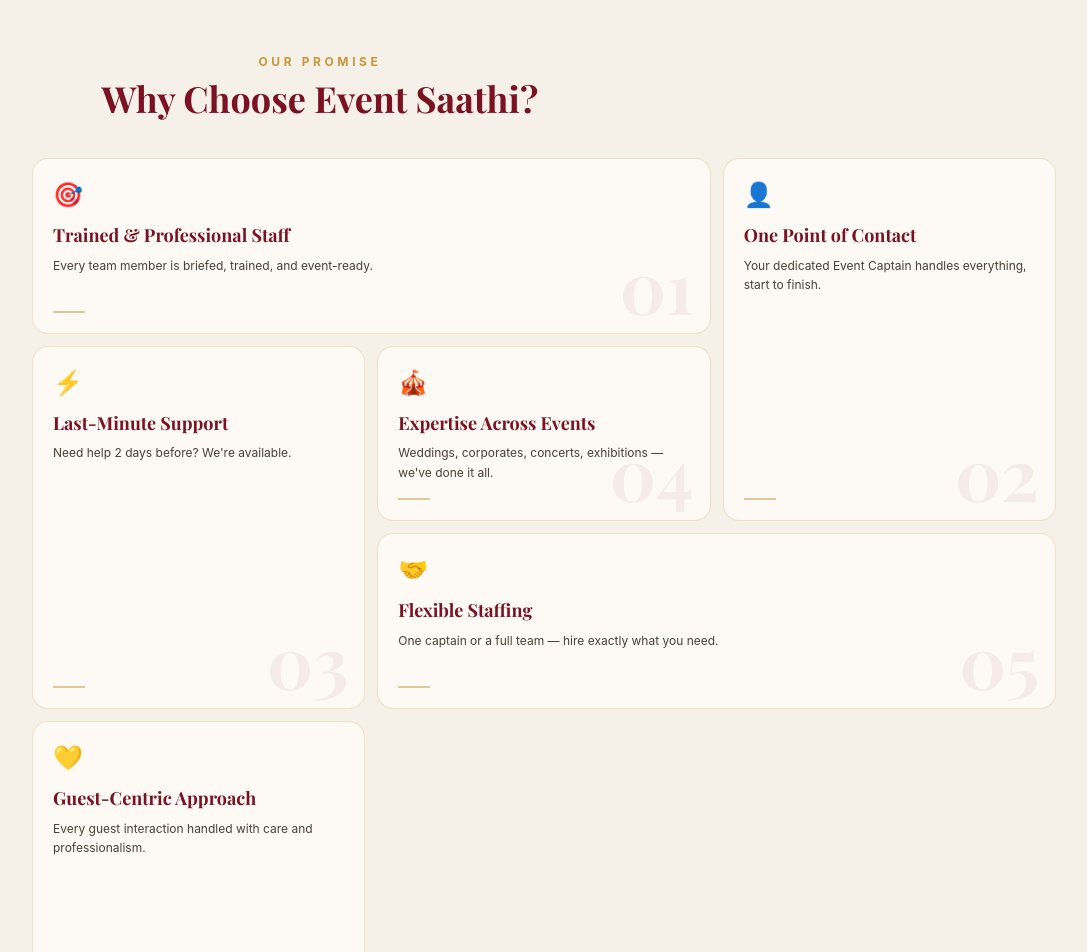
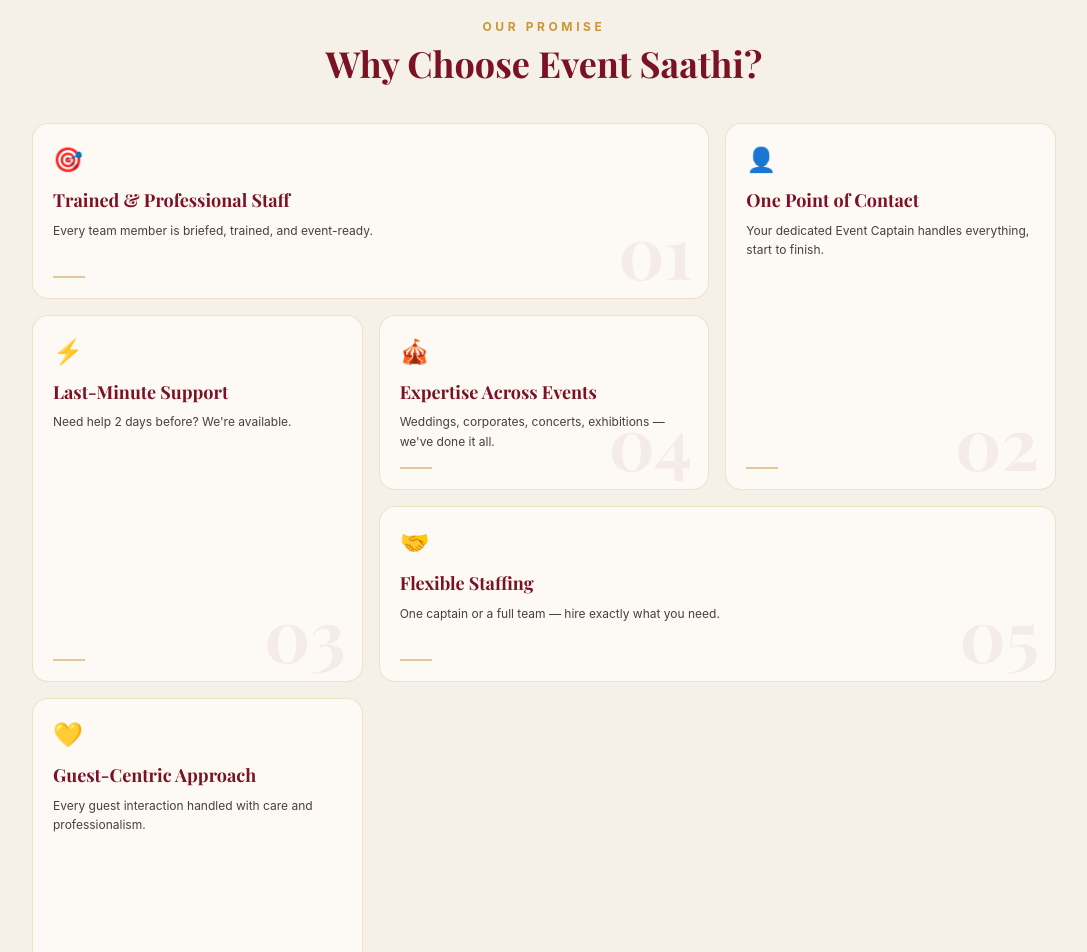
Before and after one commit to mehulnawal/Event-Sathi, a Next.js app in the folder client/: page / in a window 1280 px wide. Shown: the part 4080-5032 px from the top of the page, without its empty margins (96-1183 px from the left). Built offline with nearby package versions, Linux system fonts and the light colour scheme.

Commit message:
why choose us updated

```diff
--- a/client/src/components/ProcessSection.jsx
+++ b/client/src/components/ProcessSection.jsx
@@ -213,9 +213,9 @@
             className="text-[#7B1223] text-3xl sm:text-4xl md:text-5xl font-bold tracking-wide"
             style={{ fontFamily: "'Playfair Display', serif" }}
           >
-            The Golden Thread Journey
+            From Enquiry to Execution
           </h2>
-          <div className="w-16 h-[2px] bg-[#C9973A]/40 mx-auto mt-4" />
+          {/* <div className="w-16 h-[2px] bg-[#C9973A]/40 mx-auto mt-4" /> */}
         </div>
 
         <div className="relative">
--- a/client/src/components/WhyChooseUs.jsx
+++ b/client/src/components/WhyChooseUs.jsx
@@ -42,10 +42,42 @@
 ];
 
 export default function WhyChooseUsSection() {
+  const renderCard = (index) => {
+    const card = WHY_CARDS[index];
+    if (!card) return null;
+
+    return (
+      <motion.div
+        initial={{ opacity: 0, y: 20 }}
+        whileInView={{ opacity: 1, y: 0 }}
+        viewport={{ once: true, amount: 0.2 }}
+        transition={{ duration: 0.5, delay: index * 0.08 }}
+        className="bg-[#FDFAF5] border border-[#C9973A]/25 rounded-2xl p-5 relative overflow-hidden flex flex-col justify-between hover:border-[#C9973A]/60 hover:shadow-md transition-all duration-300 h-full min-h-[150px]"
+      >
+        {/* Faded background number */}
+        <span className="absolute bottom-3 right-4 font-['Playfair_Display'] text-7xl font-bold text-[#7B1223]/6 select-none pointer-events-none leading-none">
+          {card.id}
+        </span>
+
+        {/* Top Content */}
+        <div>
+          <span className="text-2xl mb-3 block">{card.emoji}</span>
+          <h3 className="font-['Playfair_Display'] text-lg font-bold text-[#7B1223] leading-snug mb-2">
+            {card.title}
+          </h3>
+          <p className="text-xs text-[#4A3F35] leading-relaxed">{card.desc}</p>
+        </div>
+
+        {/* Bottom gold line accent */}
+        <div className="w-8 h-0.5 bg-[#C9973A]/50 mt-4" />
+      </motion.div>
+    );
+  };
+
   return (
     <section
       id="why-us"
-      className="bg-[#F5F0E8] py-16 md:py-20 lg:py-24 px-6 relative z-10 border-t border-[#C9973A]/20 overflow-hidden"
+      className="bg-[#F5F0E8] py-12 md:py-16 lg:py-20 px-6 relative z-10 overflow-hidden"
     >
       {/* Left side vertical text (Desktop only) */}
       <div className="hidden lg:flex absolute left-4 top-1/2 -translate-y-1/2 -rotate-90 items-center gap-3 select-none pointer-events-none">
@@ -57,8 +89,8 @@
       </div>
 
       <div className="max-w-5xl mx-auto relative z-10">
-        {/* Section header — left aligned */}
-        <div className="mb-10 max-w-xl text-center">
+        {/* Section Header */}
+        <div className="mb-10 text-center">
           <span className="text-xs font-bold tracking-[0.3em] text-[#C9973A] uppercase block mb-2">
             Our Promise
           </span>
@@ -67,98 +99,39 @@
           </h2>
         </div>
 
-        {/* Desktop Bento Grid (md and above) */}
-        <div className="hidden md:grid grid-cols-3 gap-3 auto-rows-fr">
-          {/* Card 01 - Wide & Short (Spans 2 cols, 1 row) */}
-          <div className="md:col-span-2">
-            <CardWrapper card={WHY_CARDS[0]} index={0} />
+        {/* Main Clean Responsive Grid Container */}
+        <div className="grid grid-cols-2 md:grid-cols-3 gap-3 md:gap-4 auto-rows-fr">
+          {/* Card 01 - Desktop: Wide (2 Cols) | Mobile: Wide (2 Cols) */}
+          <div className="col-span-2 md:col-span-2 md:row-span-1">
+            {renderCard(0)}
           </div>
 
-          {/* Card 02 - Narrow & Tall (Spans 1 col, 2 rows) */}
-          <div className="md:row-span-2">
-            <CardWrapper card={WHY_CARDS[1]} index={1} />
+          {/* Card 02 - Desktop: Tall (2 Rows) | Mobile: Normal (1 Col) */}
+          <div className="col-span-1 md:col-span-1 md:row-span-2">
+            {renderCard(1)}
           </div>
 
-          {/* Card 03 - Narrow & Tall (Spans 1 col, 2 rows) */}
-          <div className="md:row-span-2">
-            <CardWrapper card={WHY_CARDS[2]} index={2} />
+          {/* Card 03 - Desktop: Tall (2 Rows) | Mobile: Normal (1 Col) */}
+          <div className="col-span-1 md:col-span-1 md:row-span-2">
+            {renderCard(2)}
           </div>
 
-          {/* Card 04 - Small Square (Spans 1 col, 1 row) */}
-          <div>
-            <CardWrapper card={WHY_CARDS[3]} index={3} />
+          {/* Card 04 - Desktop: Standard | Mobile: Wide (2 Cols) */}
+          <div className="col-span-2 md:col-span-1 md:row-span-1">
+            {renderCard(3)}
           </div>
 
-          {/* Card 05 - Wide & Short (Spans 2 cols, 1 row) */}
-          <div className="md:col-span-2">
-            <CardWrapper card={WHY_CARDS[4]} index={4} />
+          {/* Card 05 - Desktop: Wide (2 Cols) | Mobile: Normal (1 Col) */}
+          <div className="col-span-1 md:col-span-2 md:row-span-1">
+            {renderCard(4)}
           </div>
 
-          {/* Card 06 - Narrow & Tall (Spans 1 col, 2 rows) */}
-          <div className="md:row-span-2">
-            <CardWrapper card={WHY_CARDS[5]} index={5} />
-          </div>
-        </div>
-
-        {/* Mobile Grid (below md) - Strict 2-column layout */}
-        <div className="grid md:hidden grid-cols-2 gap-3">
-          {/* Card 01 - Full Width */}
-          <div className="col-span-2">
-            <CardWrapper card={WHY_CARDS[0]} index={0} />
-          </div>
-
-          {/* Card 02 & Card 03 - Side by Side */}
-          <div>
-            <CardWrapper card={WHY_CARDS[1]} index={1} />
-          </div>
-          <div>
-            <CardWrapper card={WHY_CARDS[2]} index={2} />
-          </div>
-
-          {/* Card 04 - Full Width */}
-          <div className="col-span-2">
-            <CardWrapper card={WHY_CARDS[3]} index={3} />
-          </div>
-
-          {/* Card 05 & Card 06 - Side by Side */}
-          <div>
-            <CardWrapper card={WHY_CARDS[4]} index={4} />
-          </div>
-          <div>
-            <CardWrapper card={WHY_CARDS[5]} index={5} />
+          {/* Card 06 - Desktop: Tall (2 Rows) | Mobile: Normal (1 Col) */}
+          <div className="col-span-1 md:col-span-1 md:row-span-2">
+            {renderCard(5)}
           </div>
         </div>
       </div>
     </section>
   );
 }
-
-// Extracted Sub-Component to preserve performance and prevent redundant code replication
-function CardWrapper({ card, index }) {
-  return (
-    <motion.div
-      initial={{ opacity: 0, y: 20 }}
-      whileInView={{ opacity: 1, y: 0 }}
-      viewport={{ once: true, amount: 0.2 }}
-      transition={{ duration: 0.5, delay: index * 0.08 }}
-      className="bg-[#FDFAF5] border border-[#C9973A]/25 rounded-2xl p-5 relative overflow-hidden flex flex-col justify-between hover:border-[#C9973A]/60 hover:shadow-md transition-all duration-300 h-full min-h-[160px]"
-    >
-      {/* Faded background number */}
-      <span className="absolute bottom-3 right-4 font-['Playfair_Display'] text-7xl font-bold text-[#7B1223]/6 select-none pointer-events-none leading-none">
-        {card.id}
-      </span>
-
-      {/* Top Content */}
-      <div>
-        <span className="text-2xl mb-3 block">{card.emoji}</span>
-        <h3 className="font-['Playfair_Display'] text-lg font-bold text-[#7B1223] leading-snug mb-2">
-          {card.title}
-        </h3>
-        <p className="text-xs text-[#4A3F35] leading-relaxed">{card.desc}</p>
-      </div>
-
-      {/* Bottom gold line accent */}
-      <div className="w-8 h-0.5 bg-[#C9973A]/50 mt-4" />
-    </motion.div>
-  );
-}
```
